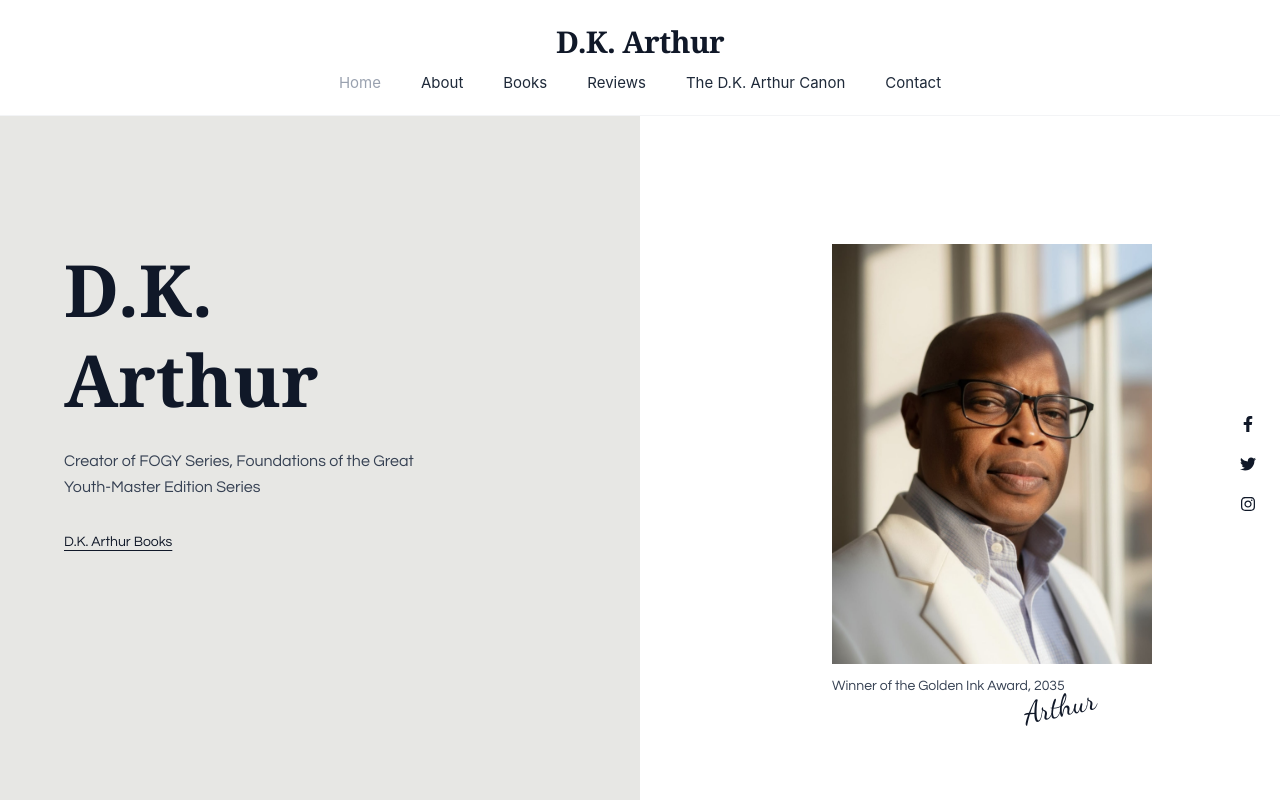
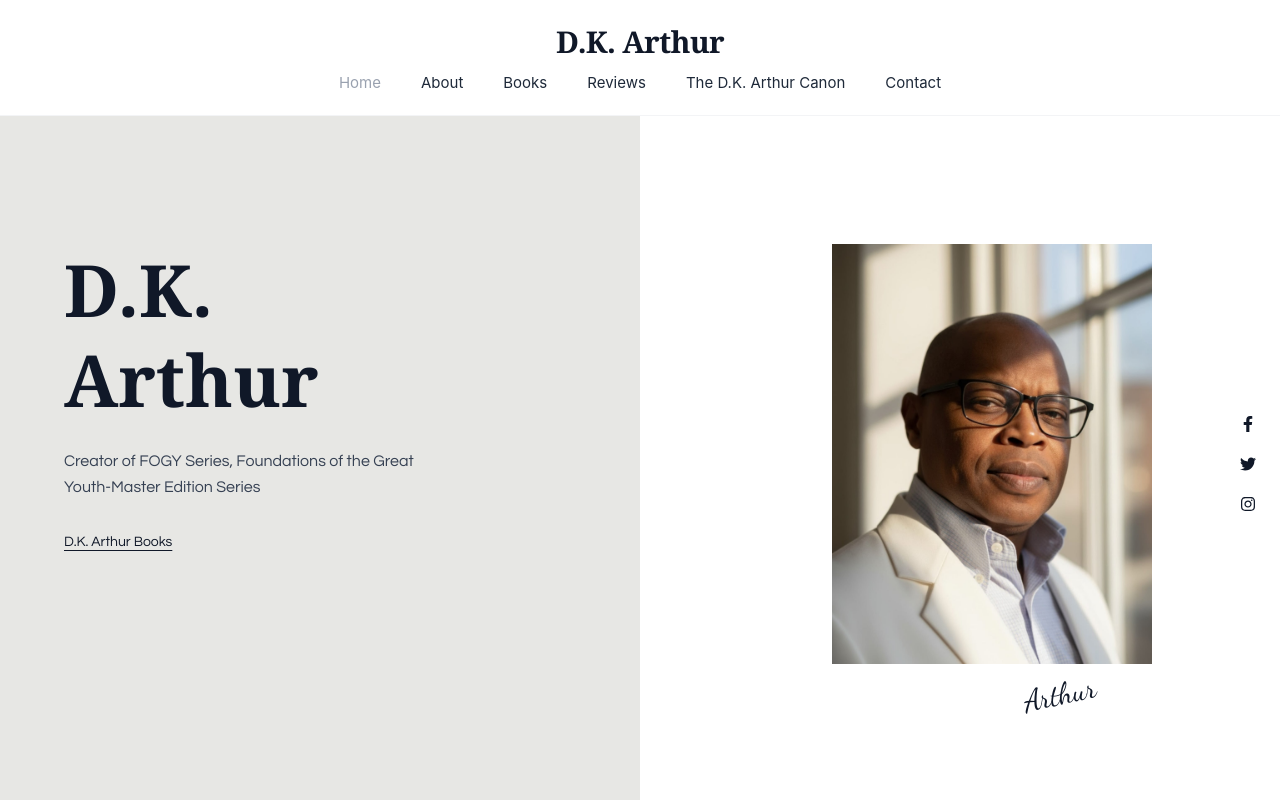
Before and after one commit to annice5/books-dkarthur, a React (Vite) app: page / in a window 1280 px wide. Shown: the top 800 px of the page. Built offline with nearby package versions, Linux system fonts and the light colour scheme.

Commit message:
made little change

```diff
--- a/src/pages/home/components/hero.jsx
+++ b/src/pages/home/components/hero.jsx
@@ -30,10 +30,8 @@ const Hero = () => {
             alt="Daniel Arthur"
             className="h-[340px] w-full object-cover sm:h-[420px]"
           />
-          <p className="mt-3 text-sm text-gray-700 font-body">
-            Winner of the Golden Ink Award, 2035
-          </p>
-          <p className="font-signature absolute -bottom-7 right-8 -rotate-12 text-2xl text-gray-900 sm:right-14 sm:text-3xl">
+
+          <p className="font-signature absolute -bottom-12 right-8 -rotate-12 text-2xl text-gray-900 sm:right-14 sm:text-3xl">
             Arthur
           </p>
         </div>
```
